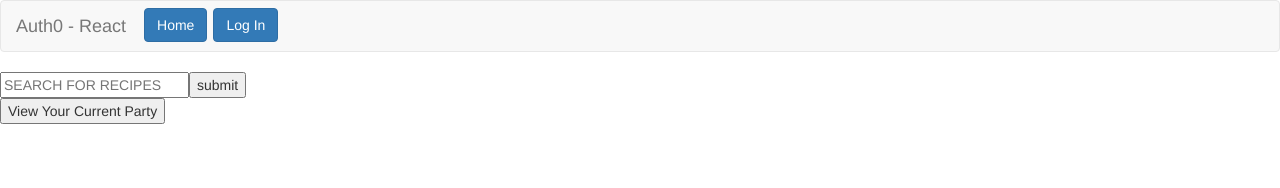
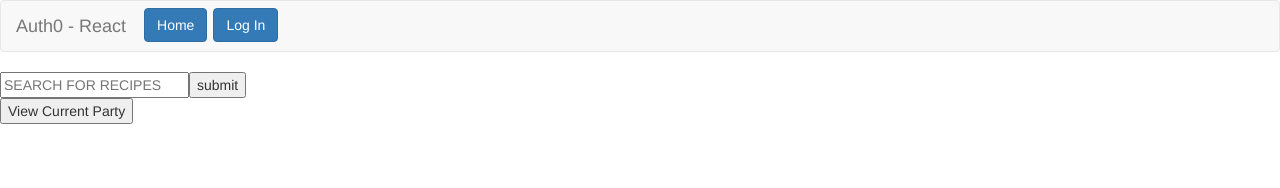
Before and after one commit to MikeDMontana/foodies-plan-it, a React (Create React App) app in the folder client/: page /recipesearch in a window 1280 px wide. Shown: the top 188 px of the page. Built offline with nearby package versions, Linux system fonts and the light colour scheme; what auth0-js would draw is missing.

Commit message:
passing props on click to partyboard now figured

```diff
--- a/client/src/Auth/auth0-variables.js
+++ b/client/src/Auth/auth0-variables.js
@@ -1,5 +1,5 @@
 export const AUTH_CONFIG = {
   domain: 'mdarts.auth0.com',
   clientId: '9VB6T3secfEx4A4_hgfU1GE85co_nJ2N',
-  callbackUrl: 'http://foodies-plan-it.herokuapp.com/callback'
+  callbackUrl: 'http://localhost:3000/callback'
 }
--- a/client/src/Home/Home.js
+++ b/client/src/Home/Home.js
@@ -128,7 +128,7 @@ class Home extends Component {
             </form>
           </li>
           <li className="PartyForms2">
-            <NewMeal profile={this.state.profile} newParty={this.state.newParty} />
+            <NewMeal profile={this.state.profile} history={this.props.history} newParty={this.state.newParty} />
           </li>
         </ul>
         <button onClick={this.goTo.bind(this, 'viewparty')}>View Your Parties</button>
--- a/client/src/Home/NewMeal.js
+++ b/client/src/Home/NewMeal.js
@@ -9,13 +9,13 @@ class NewMeal extends Component {
 
     this.state={
       profile: this.props.profile,
+      history: this.props.history,
       newMeal: "",
       mealTitle: "",
       mealDescription: "",
       onOffFlag: false
     };
   }
-
 
   handleMealTitleChange(event) {
     const mealTitle = event.target.value;
@@ -56,6 +56,7 @@ class NewMeal extends Component {
   render(){
     return (
       <div>
+      {console.log(this.props.history)}
         <h1>Now Create Your First Meal, {this.props.profile.nickname}!</h1>
         <form onSubmit={this.handleMealSubmit.bind(this)}>
           <input type="text" onChange={this.handleMealTitleChange.bind(this)} placeholder="New Meal Title" />
--- /dev/null
+++ b/client/src/Home/PartyBoard.js
@@ -0,0 +1,29 @@
+import React from 'react';
+import axios from 'axios';
+import history from '../history';
+
+class PartyBoard extends React.Component {
+  constructor(props) {
+    super(props);
+
+    this.state={
+      viewBoardFlag: this.props.viewBoardFlag
+    };
+  }
+
+  render(){
+    return(
+      <div>
+        <h1>Current Party</h1>
+        {console.log(history.location.state.userName)}
+      </div>
+    );
+  }
+
+
+
+
+
+}
+
+export default PartyBoard;
--- a/client/src/Home/RecipeSearch.js
+++ b/client/src/Home/RecipeSearch.js
@@ -1,6 +1,8 @@
 import React, { Component } from 'react';
 import axios from 'axios';
 import history from '../history';
+import PartyBoard from './PartyBoard';
+import { BrowserHistory } from 'react-router-dom';
 
 class RecipeSearch extends Component {
   constructor(props) {
@@ -8,9 +10,12 @@ class RecipeSearch extends Component {
 
     this.state={
       recipe: {},
+      newParty: this.props.newParty,
       recipeSearch: "",
       newRecipe: "",
       searchResults: [],
+      viewBoardFlag: false,
+      currentParty: ""
     };
   }
 
@@ -60,9 +65,10 @@ class RecipeSearch extends Component {
 
   }
 
-  goTo(route) {
-    this.props.history.replace(`/${route}`)
+  viewPartyBoardSwitch() {
+    this.props.history.push('/partyboard', {userName: this.props.newParty._id});
   }
+
 
   render() {
     return (
@@ -71,7 +77,7 @@ class RecipeSearch extends Component {
           <input type="text" onChange={this.recipeChangeHandler.bind(this)} placeholder="SEARCH FOR RECIPES" />
           <input type="submit" value="submit" />
         </form>
-        <button onClick={this.goTo.bind(this, 'partyboard')}>View Your Current Party</button>
+        <button onClick={this.viewPartyBoardSwitch.bind(this)}>View Current Party</button>
         <ul>
           {this.state.searchResults.map((singleRecipe, i) =>
             <div>
--- a/client/src/Home/ViewParty.js
+++ b/client/src/Home/ViewParty.js
@@ -1,6 +1,6 @@
 import React from 'react';
 import axios from 'axios';
-
+import PartyBoard from './PartyBoard';
 
 class ViewParty extends React.Component {
   constructor(props) {
--- a/client/src/routes.js
+++ b/client/src/routes.js
@@ -6,6 +6,7 @@ import NewMeal from './Home/NewMeal';
 import RecipeSearch from './Home/RecipeSearch';
 import Profile from './Profile/Profile';
 import ViewParty from './Home/ViewParty';
+import PartyBoard from './Home/PartyBoard';
 import Callback from './Callback/Callback';
 import Auth from './Auth/Auth';
 import history from './history';
@@ -25,8 +26,9 @@ export const makeMainRoutes = () => {
           <Route path="/" render={(props) => <App auth={auth} {...props} />} />
           <Route path="/home" render={(props) => <Home auth={auth} {...props} />} />
           <Route path="/newmeal" render={(props) => <NewMeal auth={auth} {...props} />} />
-          <Route path="/recipesearch" render={(props) => <RecipeSearch auth={auth} {...props} />} />
-          <Route path="/viewparty" render={(props) => <ViewParty auth={auth} {...props} />} />
+          <Route path="/recipesearch" render={(props) => <RecipeSearch auth={auth} history={history} {...props} />} />
+          <Route path="/viewparty" render={(props) => <ViewParty auth={auth} history={history} {...props} />} />
+          <Route path="/partyboard" render={(props) => <PartyBoard auth={auth} history={history} {...props} />} />
           <Route path="/profile" render={(props) => (
             !auth.isAuthenticated() ? (
               <Redirect to="/home"/>
```
